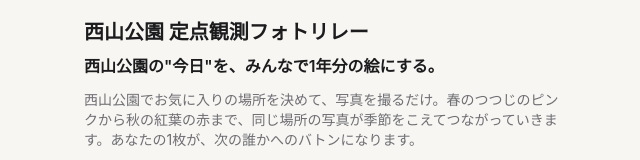
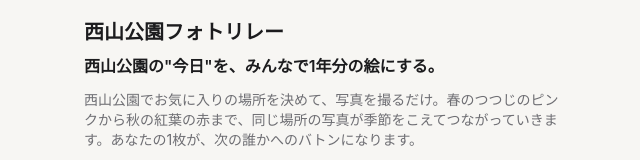
Before and after one commit to kowa-sasaki/nishiyama-photo-relay, a React (Vite) app in the folder app/: page /share in a window 1280 px wide. Shown: the top 160 px of the page, without its empty margins (312-952 px from the left). Built offline with nearby package versions, Linux system fonts and the light colour scheme; no server answers.

Commit message:
アプリ名の表記を「西山公園フォトリレー」に統一する

```diff
--- a/app/index.html
+++ b/app/index.html
@@ -4,7 +4,7 @@
     <meta charset="UTF-8" />
     <link rel="icon" type="image/svg+xml" href="/favicon.svg" />
     <meta name="viewport" content="width=device-width, initial-scale=1.0" />
-    <title>西山公園 定点観測フォトリレー</title>
+    <title>西山公園フォトリレー</title>
     <meta name="description" content="西山公園の定点で写真を撮って投稿すると、季節をまたぐ時系列ギャラリーが育つ。鯖江市の人流オープンデータと重ねて、賑わいと景色を1本のタイムラインで読むアプリ。" />
     <meta property="og:type" content="website" />
     <meta property="og:site_name" content="西山公園フォトリレー" />
--- a/app/src/pages/SharePage.tsx
+++ b/app/src/pages/SharePage.tsx
@@ -9,7 +9,7 @@ export function SharePage() {
   return (
     <section aria-labelledby="share-heading" className="share-page">
       <h1 id="share-heading" className="share-page__title">
-        西山公園 定点観測フォトリレー
+        西山公園フォトリレー
       </h1>
       <p className="share-page__concept">西山公園の&quot;今日&quot;を、みんなで1年分の絵にする。</p>
       <p className="share-page__description">
```
Also changed, not shown: 2 other files (tests, documents, lock files or other folders).
